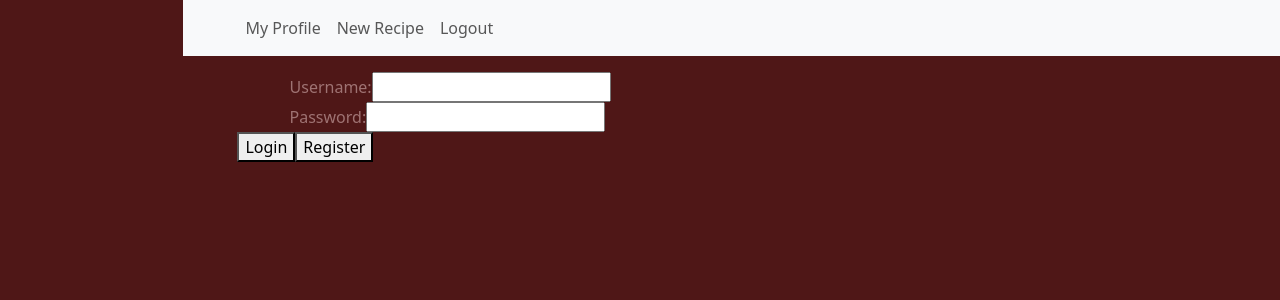
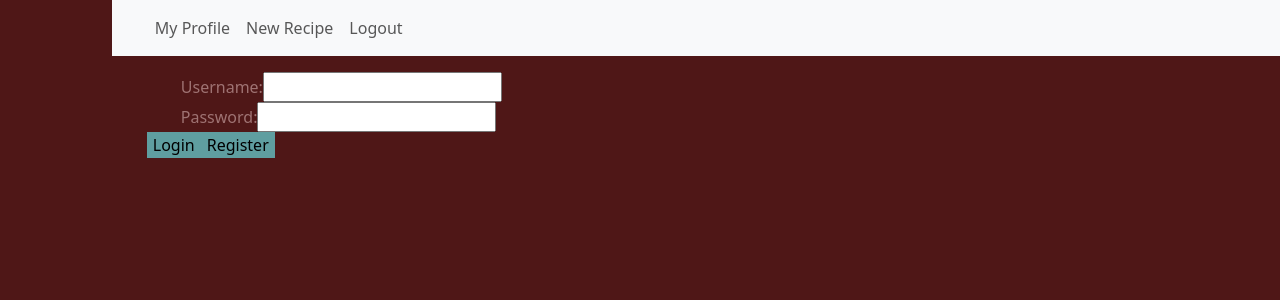
Before and after one commit to yeemans/recipeApp, a React (Vite) app in the folder frontend/: page / in a window 1280 px wide. Shown: the top 300 px of the page. Built offline with nearby package versions, Linux system fonts and the light colour scheme; no server answers.

Commit message:
Update index.css

```diff
--- a/frontend/src/index.css
+++ b/frontend/src/index.css
@@ -3,9 +3,23 @@ body {
     color: rgba(202, 164, 164, 0.651);
 }
 
+a {
+    color: rgb(255, 255, 206)
+}
 
+a:visited {
+    color: rgb(196, 255, 255)
+}
+
+a:hover {
+    color: white
+}
+
+button {
+    border: none;
+    background-color: cadetblue
+}
 
 div {
-
-    margin-left: 5%;
+    margin-left: 3%;
 }
```
